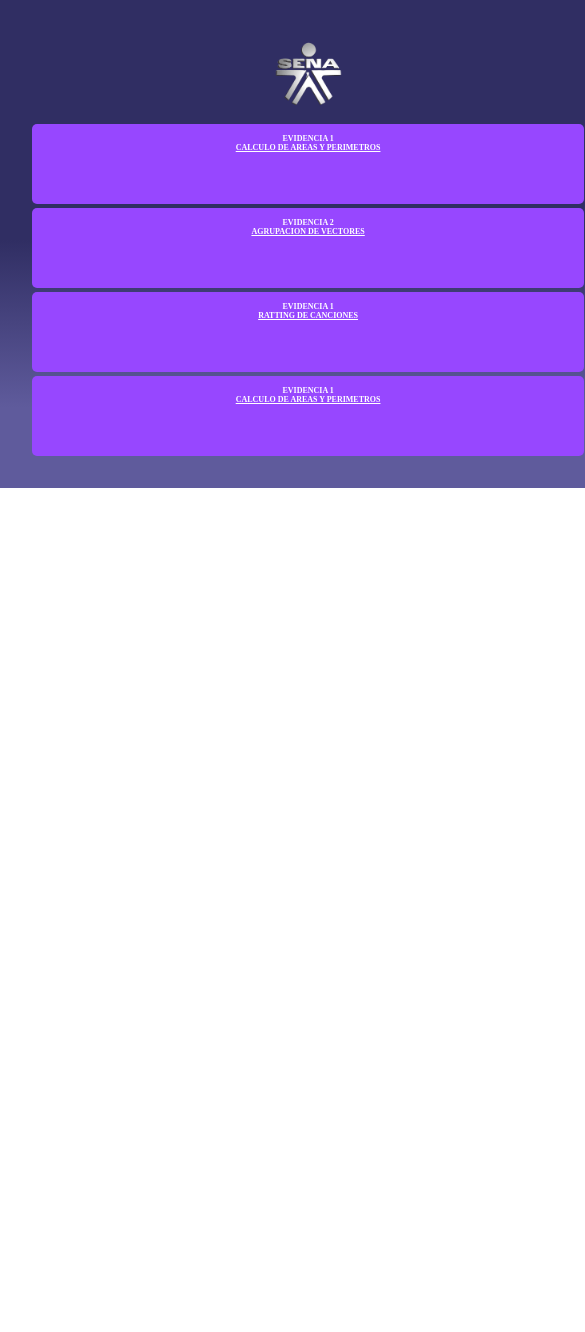
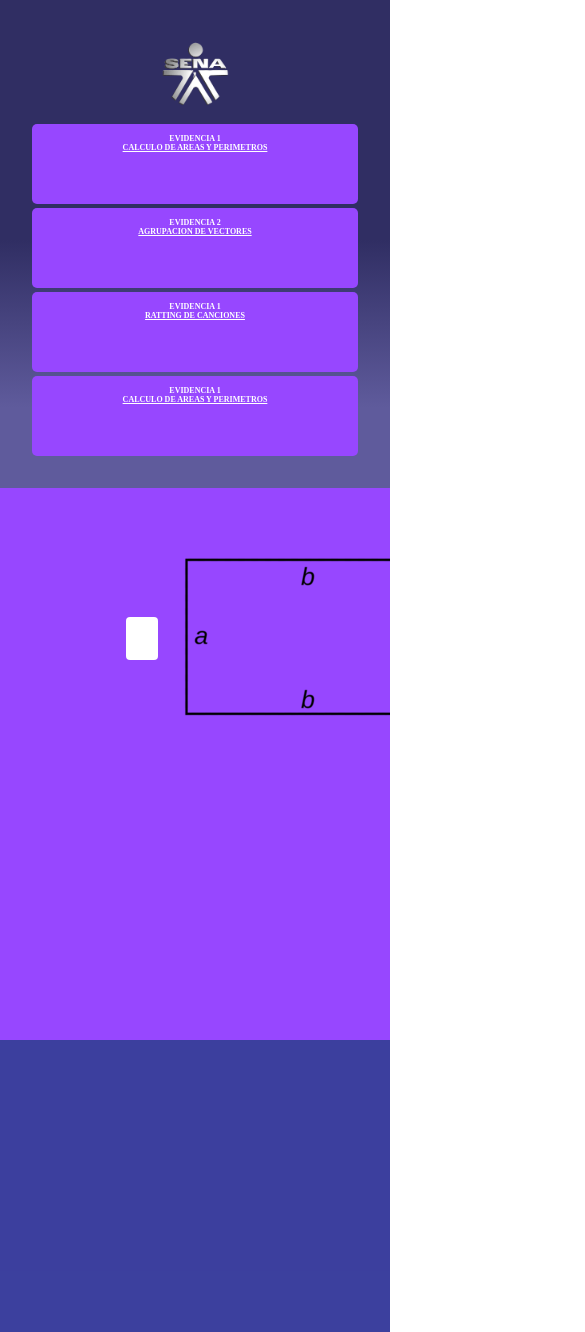
Before and after one commit to elladodelbien/sena2023, a React (Vite) app: page /pruebas in a window 390 px wide. Shown: the top 1332 px of the page, 585 px wide, since content can reach past the window. Before the commit the page ends 844 px from the top, so only its background shows below. Built offline with nearby package versions, Linux system fonts and the light colour scheme; a web font is replaced by a local one.

Commit message:
se colocan estilos mobile algunos

```diff
--- a/src/App.css
+++ b/src/App.css
@@ -6,6 +6,11 @@
   box-sizing: border-box;
   font-family: Marcellus;
   color: white;
+}
+html,body {
+  max-width:100%;
+  overflow-x: hidden;
+
 }
 
 .container {
--- a/src/App.jsx
+++ b/src/App.jsx
@@ -28,7 +28,7 @@ function App() {
       <ThemeContext.Provider value={{ setTheme, theme }}>
         <ThemeProvider theme={themeStyles}>
           <BrowserRouter>
-            <Container className={sidebarOpen ? "sidebarState active" : " "}>
+            <Container className={sidebarOpen ? "sidebarState active" : ""}>
               <div>
                 <Sidebar
                   sidebarOpen={sidebarOpen}
--- a/src/components/BotonesEnlace.jsx
+++ b/src/components/BotonesEnlace.jsx
@@ -61,7 +61,7 @@ const BotonesEnlace = ({  text,  link,  backgroundcolor,  enlace,funcionb,funcio
 
         {mostrarFormulario && (
           <Formulario
-          titulo={"Cuadrado"}
+          titulo={"Rectangulo"}
             figuraGeometrica={"CALCULAR"}
             funcionb={funcionb}
             calculo={calculo}
--- a/src/components/BotonesFiguras.jsx
+++ b/src/components/BotonesFiguras.jsx
@@ -11,12 +11,20 @@ import BotonRectangulo from "./BotonRectangulo";
 
 const Container = styled.div`
   display: grid;
-  grid-template-columns: 1fr 1fr 1fr; /* Divide el contenedor en tres columnas de igual ancho */
+  grid-template-columns:1fr 1fr 1fr;
+ margin:10px;
+  border-radius: 12px;
+  @media (max-width: 768px) {
+    height: auto;
+    grid-template-columns: repeat(auto-fit, minmax(139px, 1fr));/* Divide el contenedor en tres columnas de igual ancho */
+    width: 80vw;
+    padding:20px;
+    justify-content: center;
+  }
   grid-gap: 10px;
   height: auto;
-  margin: 10px;
   background-color: #575a6d80;
-
+  grid-auto-flow: row;
   .cuadrado {
     padding: 7px;
     display: flex;
--- /dev/null
+++ b/src/components/Carousel.jsx
@@ -0,0 +1,89 @@
+import { useState } from "react";
+import { styled } from "styled-components";
+
+
+
+
+const Carousel = ({ images }) => {
+    const [currentIndex, setCurrentIndex] = useState(0);
+
+    const handlePrev = () => {
+      setCurrentIndex((prevIndex) => {
+        if (prevIndex === 0) {
+          return images.length - 1;
+        } else {
+          return prevIndex - 1;
+        }
+      });
+    };
+
+    const handleNext = () => {
+      setCurrentIndex((prevIndex) => {
+        if (prevIndex === images.length - 1) {
+          return 0;
+        } else {
+          return prevIndex + 1;
+        }
+      });
+    };
+
+    return (
+      <CarouselContainer>
+        <Button onClick={handlePrev}>&#8249;</Button>
+        <Image src={images[currentIndex]} alt="" />
+        <Button onClick={handleNext}>&#8250;</Button>
+      </CarouselContainer>
+    );
+  };
+
+  const CarouselContainer = styled.div`
+    display: flex;
+    align-items: center;
+    justify-content: center;
+    width: 100%;
+    height: 300px;
+  `;
+
+  const Image = styled.img`
+    max-width: 100%;
+    max-height: 100%;
+  `;
+
+  const Button = styled.button`
+    font-size: 24px;
+    padding: 8px 12px;
+    background-color: #ffffff;
+    border: none;
+    border-radius: 4px;
+    cursor: pointer;
+    transition: background-color 0.3s;
+  `;
+
+  const Container = styled.div`
+    display: grid;
+    grid-template-columns: 1fr 1fr 1fr;
+    grid-gap: 10px;
+    height: auto;
+    margin: 10px;
+    background-color: #575a6d80;
+
+    .cuadrado {
+      padding: 7px;
+      display: flex;
+      flex-direction: column;
+
+      .img-rectangulo {
+      }
+
+      justify-content: center;
+      img {
+        width: 100%;
+        @media (max-width: 768px) {
+          height: auto;
+        }
+        height: 100px;
+      }
+    }
+  `;
+
+  export default Carousel
--- a/src/components/Lottieimg.jsx
+++ b/src/components/Lottieimg.jsx
@@ -7,6 +7,9 @@ import Inputts from "./Formulario";
 const Container = styled.div`
 @media (max-width: 395px) {
   margin-bottom: -190px;
+  h1 {
+    text-align:justify;
+  }
 }
 
 
@@ -17,6 +20,9 @@ const Container = styled.div`
     padding-bottom: 0;
     font-weight: bold;
     margin: 12px;
+    @media (max-width: 395px)  {
+      text-align: justify;
+    }
   }
   .App-lottie {
     // Estilos para el contenedor principal
--- a/src/components/Sidebar.jsx
+++ b/src/components/Sidebar.jsx
@@ -78,6 +78,7 @@ const Container = styled.div`
   @media (max-width: 768px) {
     position: sticky;
     width:100%;
+
   }
 
   position: fixed;
@@ -93,6 +94,7 @@ const Container = styled.div`
   @media (max-width: 768px) {
     height:auto;
     padding:30px;
+    max-width: 100vw;
   }
 
   .Sidebarbutton {
@@ -133,7 +135,7 @@ const Container = styled.div`
 
     .imgcontent {
       display: flex;
-      cusor: pointer;
+      cursor: pointer;
       transition: all 1s;
       transform: ${({ isopen }) => (isopen ? `scale(0.3)` : `scale(0.2)`)};
       margin: -123px;
--- /dev/null
+++ b/src/pages/BotonesFiguras2.jsx
@@ -0,0 +1,67 @@
+import React, { useState } from "react";
+import styled from "styled-components";
+import imagenRectangulo from "../assets/rect.png"
+import imagenCuadrado from "../assets/sena.png"
+import  imagenTriangulo from "../assets/tr.png"
+import BotonesEnlace from "../components/BotonesEnlace";
+import BotonRectangulo from "../components/BotonRectangulo";
+import BotonTriangulo from "../components/BotonTriangulo";
+import Carousel from "../components/Carousel";
+
+
+
+
+
+const BotonesFiguras2 = ({ calculo, width, texto, toggleFormulario, funcionh, funcionb }) => {
+
+
+  const images = [
+    imagenRectangulo,
+    imagenCuadrado,
+    imagenTriangulo
+  ];
+
+  const [showCarousel, setShowCarousel] = useState(false);
+
+  const toggleCarousel = () => {
+    setShowCarousel(!showCarousel);
+  };
+
+  return (
+    <Container>
+      <div className="cuadrado">
+        <div className="img-rectangulo">
+          {showCarousel && <Carousel images={images} />}
+          <img src={imagenRectangulo} alt="" srcSet="" />
+        </div>
+        <BotonesEnlace
+          text="rectangulo"
+          texto={texto}
+          size="30px"
+          backgroundColor=""
+          calcs={toggleFormulario}
+          funcionb={funcionb}
+          calculo={calculo}
+          funcionh={funcionh}
+          toggleCarousel={toggleCarousel}
+        />
+      </div>
+      <div className="cuadrado">
+        <div>
+          {showCarousel && <Carousel images={images} />}
+          <img src={imagenCuadrado} alt="" srcSet="" />
+        </div>
+        <BotonRectangulo />
+      </div>
+      <div className="cuadrado">
+        <div>
+          {showCarousel && <Carousel images={images} />}
+          <img src={imagenTriangulo} width={80} height={80} alt="" srcSet="" />
+          <BotonTriangulo />
+        </div>
+      </div>
+    </Container>
+  );
+};
+
+export default BotonesFiguras2;
--- a/src/pages/Home.jsx
+++ b/src/pages/Home.jsx
@@ -6,10 +6,20 @@ import { useState } from "react";
 
 const Wrapper = styled.div`
   display: grid;
-  grid-template-columns: 1fr 1fr;
+  grid-template-columns: 1fr  1fr;
   height: 180vh;
+  .col-1 {
+    display:flex;
+    flex-direction:column;
+    margin-left: -44px;
+    @media (max-width: 768px) {
+      grid-template-columns: auto;
+      margin-left:30px;
+    }
+  }
   @media (max-width: 768px) {
     grid-template-columns: auto;
+
   }
 
   .Clmn2 {
@@ -30,6 +40,11 @@ const Home = () => {
   const [height, setHeight] = useState("");
   const [area, setArea] = useState("");
   const [perimetro, setPerimetro] = useState("");
+  const BorrarStorage = () => {
+    localStorage.clear();
+    setArea("");
+    setPerimetro("");
+  }
 
   const texto = "Calcular";
 
@@ -43,7 +58,7 @@ const Home = () => {
     const value = event.target.value;
     setHeight(value);
   };
-
+// funcion calculo de area y perimetro de rectangulo
   const calculateAreaRectangulo = () => {
 
     const base = parseFloat(width)
@@ -62,9 +77,12 @@ const Home = () => {
     setPerimetro(perimetro);
 
   };
+
+
+  //
   return (
     <Wrapper>
-      <article>
+      <article className="col-1">
         <BotonesFiguras
           funcionb={handleWidthChange}
           calculo={calculateAreaRectangulo}
@@ -93,7 +111,10 @@ const Home = () => {
             <p className="p-rectangulo">{area}</p>
             <h2  id="perimetroRectangulo"></h2>
             <p className="pr-rectangulo">{perimetro}</p>
+
           </div>
+          <button onClick={BorrarStorage} > CLEAR</button>
+
           <div className="blues">
             <p></p>
           </div>
--- /dev/null
+++ b/src/pages/Pruebas.jsx
@@ -0,0 +1,47 @@
+
+import styled from 'styled-components';
+
+import Carousel from '../components/Carousel';
+import BotonesFiguras2 from './BotonesFiguras2';
+import imagenRectangulo from "../assets/rect.png"
+import imagenCuadrado from "../assets/sena.png"
+import  imagenTriangulo from "../assets/tr.png"
+
+
+
+
+const Wrapper = styled.div`
+  display: grid;
+  grid-template-columns: 1fr 1fr;
+  height: 100vh;
+  @media (max-width: 768px) {
+    grid-template-columns: auto;
+  }
+`;
+
+const Column = styled.div`
+  background-color: rgb(50 63 148 / 90%);
+  padding: 20px;
+`;
+
+const Pruebas = () => {
+    const imagess = [
+        imagenRectangulo,
+        imagenCuadrado,
+        imagenTriangulo
+      ];
+  return (
+    <Wrapper>
+    <Carousel
+    images= {imagess}
+    >
+        <BotonesFiguras2/>
+    </Carousel>
+      <Column >
+
+      </Column>
+    </Wrapper>
+  );
+};
+
+export default Pruebas;
--- a/src/routes/routes.jsx
+++ b/src/routes/routes.jsx
@@ -2,6 +2,9 @@ import {  Routes,  Route } from "react-router-dom";
 import Home from "../pages/Home";
 import Ratting from "../pages/Ratting";
 import Edades from "../pages/Edades";
+import Pruebas from "../pages/Pruebas";
+
+
 
 
 
@@ -11,6 +14,7 @@ export function MyRoutes() {
         <Route path="/" element={<Home/>}></Route>
         <Route path="/ratting" element={<Ratting/>}></Route>
         <Route path="/edades" element={<Edades/>}></Route>
+        <Route path="/pruebas" element={<Pruebas/>}></Route>
       </Routes>
 
   );
```
